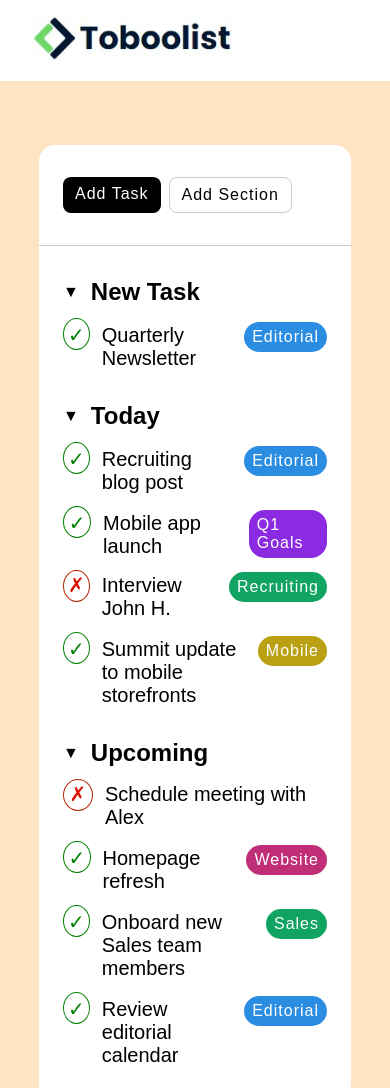
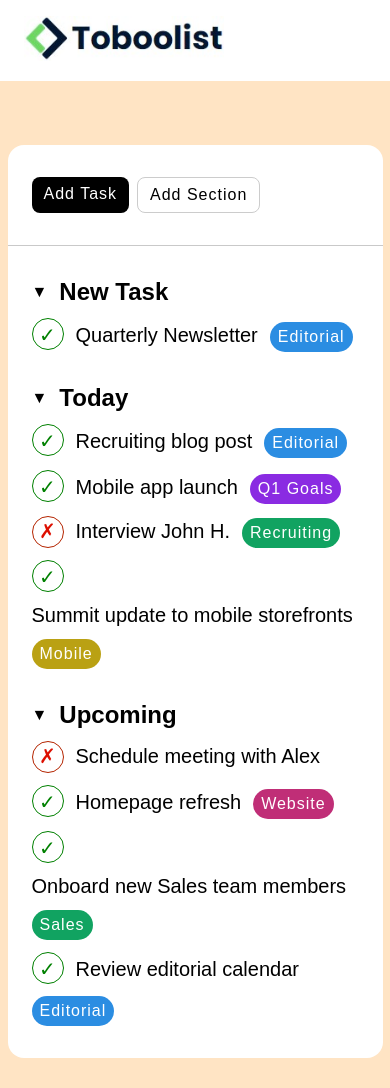
Before and after one commit to dav-montesano/html-css-toboolist, a plain HTML site: page index.html in a window 390 px wide. Shown: the top 1088 px of the page. Drawn offline with Linux system fonts and the light colour scheme.

Commit message:
fix: responsive

```diff
--- a/CSS/style.css
+++ b/CSS/style.css
@@ -12,7 +12,8 @@ body {
 
 header {
     background-color: white;
-    padding: 16px 32px;
+    padding: 16px 24px;
+    min-width: 375px;
 }
 
 .logo-box {
@@ -36,6 +37,7 @@ header {
     background-color: white;
     width: 80%;
     max-width: 1000px;
+    min-width: 375px;
     margin: 64px auto;
     padding: 32px 0px;
     /* padding-top: 32px;
@@ -62,6 +64,8 @@ header {
     gap: 12px;
     align-items: baseline;
     font-family: Arial, Helvetica, sans-serif;
+    flex-wrap: wrap;
+    /* align-items: center; */
 }
 
 .item-check {
```
